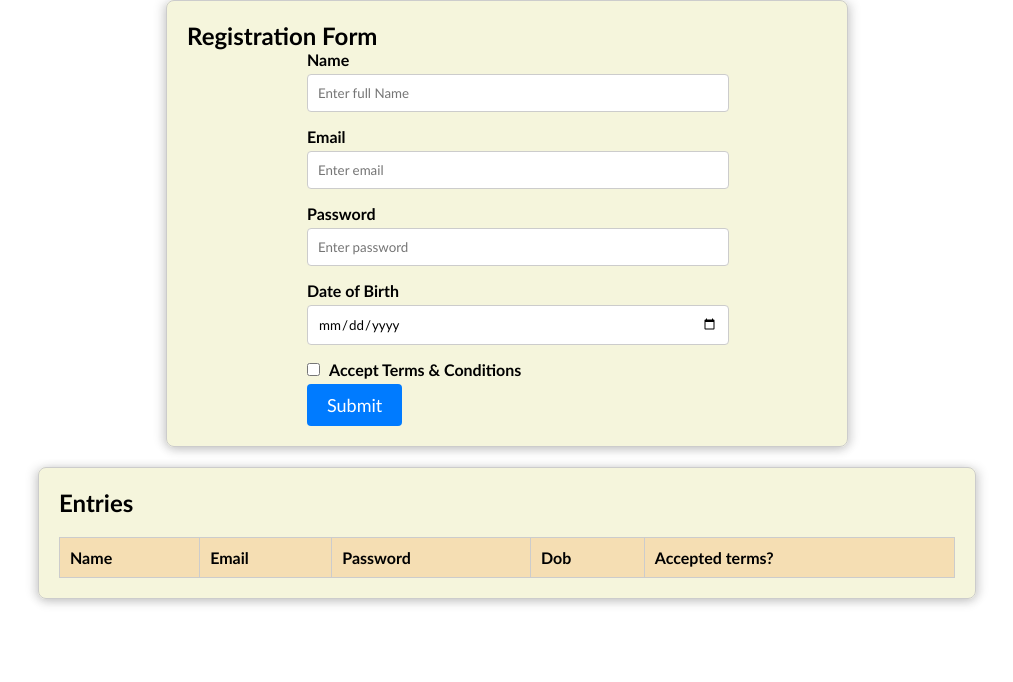
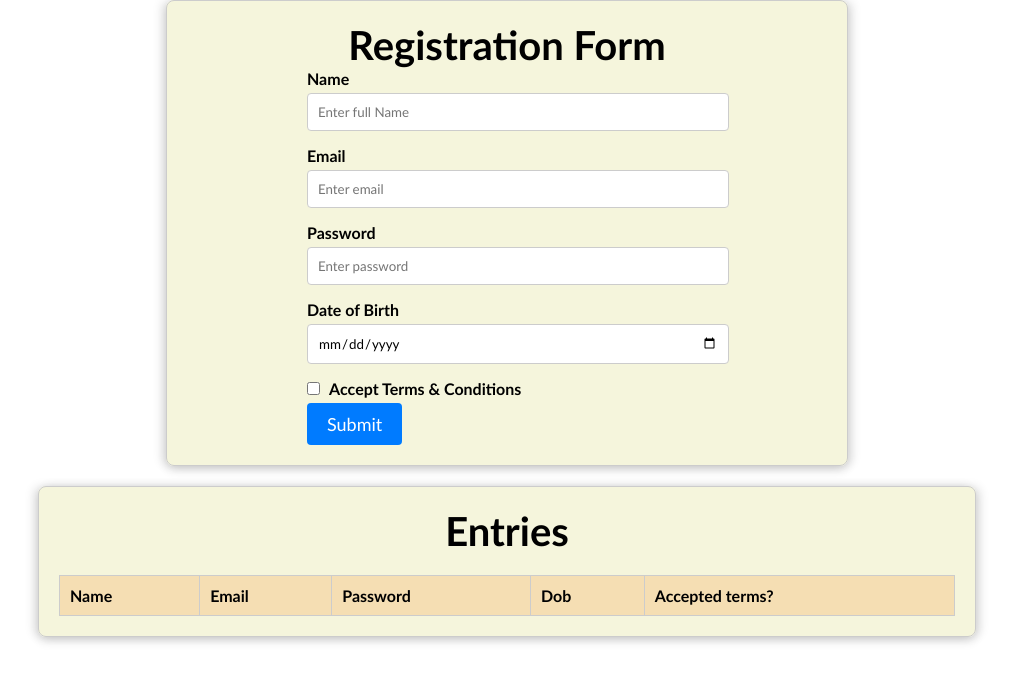
Before and after one commit to SwanandBhuskute/wd101, a plain HTML site: page index.html in a window 1280 px wide. Shown: the whole page, without its empty margins (133-1146 px from the left). Drawn offline with Linux system fonts and the light colour scheme.

Commit message:
Update style.css

```diff
--- a/style.css
+++ b/style.css
@@ -28,7 +28,7 @@
     box-shadow: 5px 0 10px rgba(0, 0, 0, 0.1), -5px 0 10px rgba(0, 0, 0, 0.1), 0 5px 10px rgba(0, 0, 0, 0.1);
 }
 
-legend {
+h2 {
     font-size: 40px;
     text-align: center;
     font-weight: bold;
```
